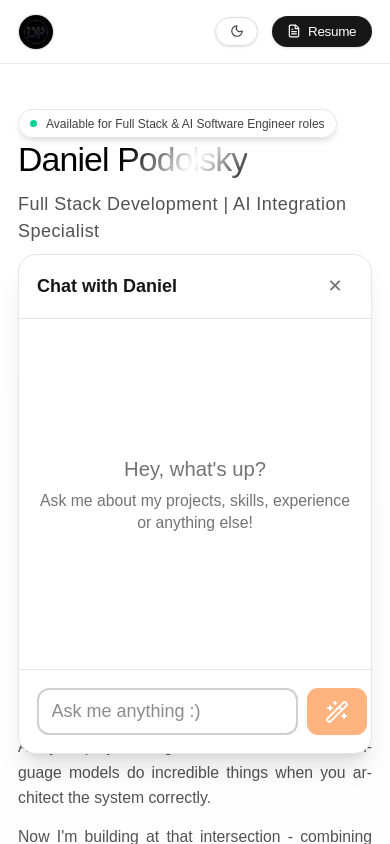
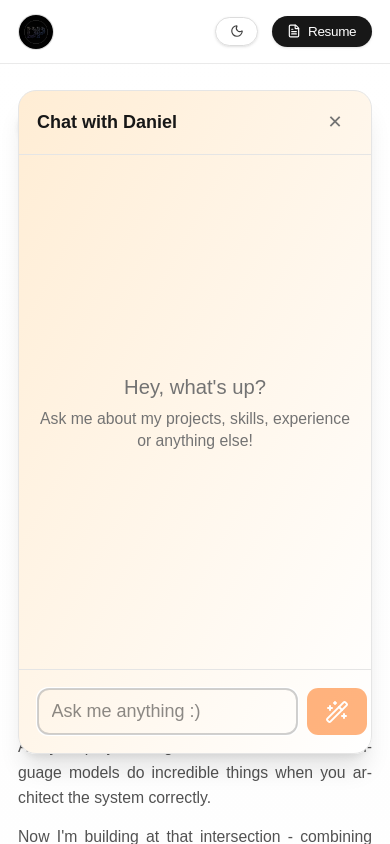
Before and after one commit to DanielPodolsky/portfolio, a React (Vite) app: page / in a window 390 px wide. Both pictures are taken after a click on the button 340 px from the left and 794 px from the top of the page. Shown: the top 844 px of the page. Built offline with nearby package versions, Linux system fonts and the light colour scheme; a web font is replaced by a local one.

Commit message:
style: improve chat panel responsiveness and add gradient
  - Add progressive width scaling (400px → 500px → 550px)
  - Use viewport-relative height on mobile (100dvh - 10rem)
  - Center panel on mobile, anchor right on desktop
  - Add subtle orange gradient (light) and amber corner glow (dark)

```diff
--- a/src/components/chat/ChatPanel.tsx
+++ b/src/components/chat/ChatPanel.tsx
@@ -8,12 +8,12 @@ export function ChatPanel({ onClose, isClosing, children }: ChatPanelProps) {
   return (
     <>
       <div
-        className={`fixed bottom-20 right-4
-          w-[calc(100%-2rem)] sm:w-[550px]
-          h-[500px]
+        className={`fixed bottom-20 left-4 right-4 sm:left-auto sm:right-4
+          w-[calc(100%-2rem)] sm:w-[400px] md:w-[500px] lg:w-[550px] h-[calc(100dvh-10rem)]
+          sm:h-[550px]
           flex flex-col
           rounded-2xl shadow-xl
-          bg-white dark:bg-neutral-900
+          bg-gradient-to-br from-orange-100 to-white dark:from-neutral-900 dark:via-neutral-900 dark:to-amber-950
           border border-neutral-200 dark:border-neutral-800
           overflow-hidden
           ${
```
